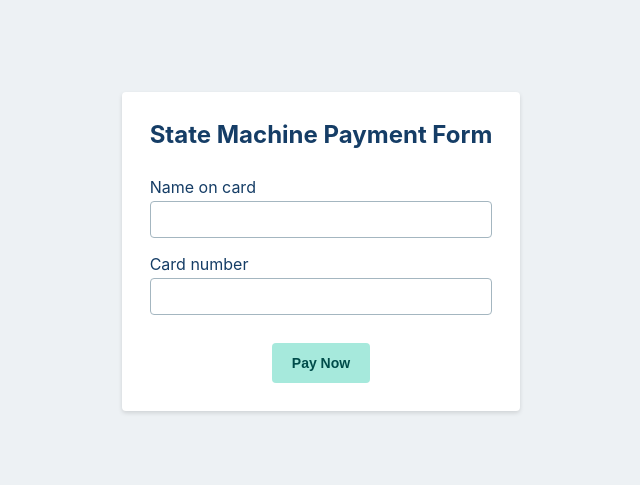
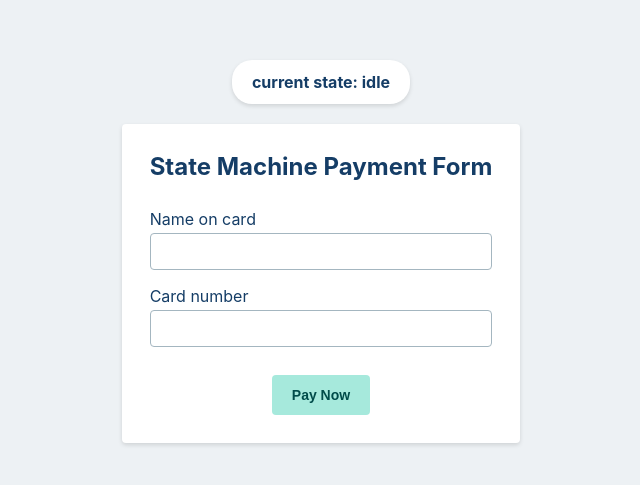
Before and after one commit to Dmitry-White/JavaScript-State-Machine, a React (Create React App) app in the folder machine-bellah-payment/: page / in a window 1280 px wide. Shown: the part 157-642 px from the top of the page, without its empty margins (319-959 px from the left). Built offline with nearby package versions, Linux system fonts and the light colour scheme.

Commit message:
Connect handlers with the machine

```diff
--- a/machine-bellah-payment/src/App.css
+++ b/machine-bellah-payment/src/App.css
@@ -5,8 +5,7 @@
 }
 
 .form-header {
-  padding: 1.75rem;
-  padding-bottom: 0;
+  padding: 1.75rem 1.75rem 0;
 }
 
 .form-body {
@@ -20,32 +19,78 @@ label {
 }
 
 input {
+  border-radius: 4px;
+  border: 1px solid #a4b6c0;
+  box-shadow: none;
   display: block;
+  margin-bottom: 16px;
   padding: 10px;
-  border-radius: 4px;
-  margin-bottom: 16px;
-  box-shadow: none;
-  border: 1px solid #a4b6c0;
   width: 100%;
 }
 
+button:focus,
 input:focus {
+  border-color: rgb(102, 175, 233);
   box-shadow: rgba(0, 0, 0, 0.075) 0px 1px 1px inset,
     rgba(102, 175, 233, 0.6) 0px 0px 8px;
-  border-color: rgb(102, 175, 233);
-  outline: 0px;
+  outline: none;
 }
 
 button {
   -webkit-appearance: none;
-  margin: 1.75rem auto 0;
+  border-radius: 4px;
+  border: 0;
+  cursor: pointer;
   display: block;
-  cursor: pointer;
-  padding: 12px 20px;
-  background-color: #a6e9dc;
-  border: 0;
-  border-radius: 4px;
   font-size: 14px;
   font-weight: bold;
+  margin: 1.75rem auto 0;
+  padding: 12px 20px;
+}
+
+.btn-success {
+  background-color: #a6e9dc;
   color: #004c4a;
 }
+
+.btn-reset {
+  background-color: #ffdfdf;
+  color: #711117;
+}
+
+.pill-container {
+  text-align: center;
+}
+
+.state-pill {
+  background: #fff;
+  border-radius: 20px;
+  box-shadow: 0 2px 4px rgba(0, 0, 0, 0.125);
+  display: inline-block;
+  font-weight: bold;
+  margin-bottom: 20px;
+  padding: 12px 20px;
+  text-align: center;
+  width: auto;
+}
+
+.alert {
+  border-radius: 4px;
+  margin-top: 12px;
+  margin: 12px auto 0;
+  padding: 8px 12px;
+  text-align: center;
+  width: 85%;
+}
+
+.alert.error {
+  border: 1px solid #ebcccc;
+  color: #a94442;
+  background-color: #f2dede;
+}
+
+.alert.success {
+  background-color: #dff0d8;
+  border-color: #d0e9c6;
+  color: #3c763d;
+}
--- a/machine-bellah-payment/src/App.js
+++ b/machine-bellah-payment/src/App.js
@@ -6,6 +6,12 @@ import stateMachine from './machine';
 import './App.css';
 
 class App extends Component {
+  state = {
+    machine: {},
+    msg: '',
+    name: '',
+    card: ''
+  }
   componentDidMount() {
     this.setState({
       machine: stateMachine.initialState
@@ -41,42 +47,96 @@ class App extends Component {
     });
   };
 
+  handleInput = (e) => {
+    this.setState({ [e.target.name]: e.target.value });
+  };
+
+  submitForm = e => {
+    e.preventDefault();
+    this.transition('SUBMIT');
+  };
+
+  getErrorMessage = () => {
+    const { machine, msg } = this.state;
+    return machine.value === "error" ? (
+      <div className="alert error">
+        {msg ? msg : "You must fill out all the form fields."}
+      </div>
+    ) : null
+  }
+
+  getSuccessMessage = () => {
+    const { machine, msg } = this.state;
+    return machine.value === "success" ? (
+      <div className="alert success">{msg ? msg : null}</div>
+    ) : null
+  }
+
+  getResetButton = () => {
+    const { machine } = this.state;
+    return machine.value === "success" ? (
+      <button
+        id="ResetButton"
+        className="btn-reset"
+        type="button"
+        onClick={() => this.transition("RESET")}
+      >
+        Reset
+      </button>
+    ) : null
+  }
+
   render() {
+    const { machine } = this.state;
+
     return (
+      <div>
+        <div className="pill-container">
+          <div className="state-pill">current state: {machine.value}</div>
+        </div>
+
         <div className="form-container">
           <div className="form-header">
             <h2>State Machine Payment Form</h2>
           </div>
 
+          {this.getErrorMessage()}
+
+          {this.getSuccessMessage()}
+
           <div className="form-body">
-          <form>
+            <form onSubmit={this.submitForm}>
               <div className="form-group">
                 <label htmlFor="NameOnCard">Name on card</label>
                 <input
                   id="NameOnCard"
+                  name="name"
                   className="form-control"
                   type="text"
                   maxLength="255"
+                  value={this.state.name}
+                  onChange={this.handleInput}
                 />
               </div>
               <div className="form-group">
                 <label htmlFor="CreditCardNumber">Card number</label>
                 <input
                   id="CreditCardNumber"
+                  name="card"
                   className="null card-image form-control"
                   type="text"
+                  value={this.state.card}
+                  onChange={this.handleInput}
                 />
               </div>
-            <button
-              id="PayButton"
-              className="btn btn-block btn-success submit-button"
-              type="submit"
-            >
-              <span className="submit-button-lock" />
-              <span className="align-middle">Pay Now</span>
+              <button id="PayButton" className="btn-success" type="submit">
+                Pay Now
               </button>
             </form>
           </div>
+        </div>
+
+        {this.getResetButton()}
       </div>
     );
   };
```
Lines whose indentation alone changed are shown as unchanged.
